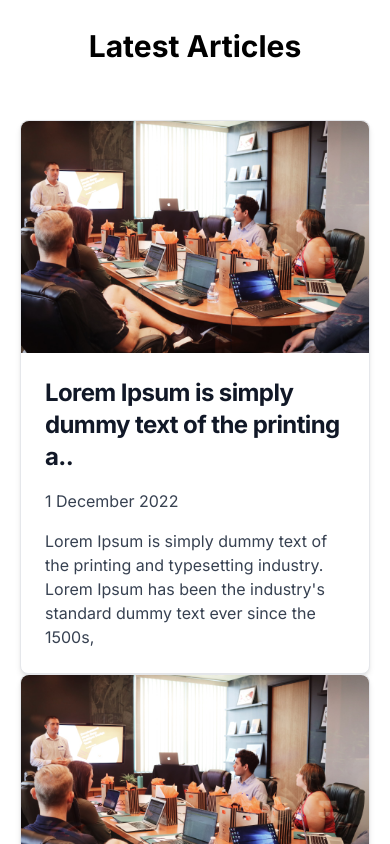
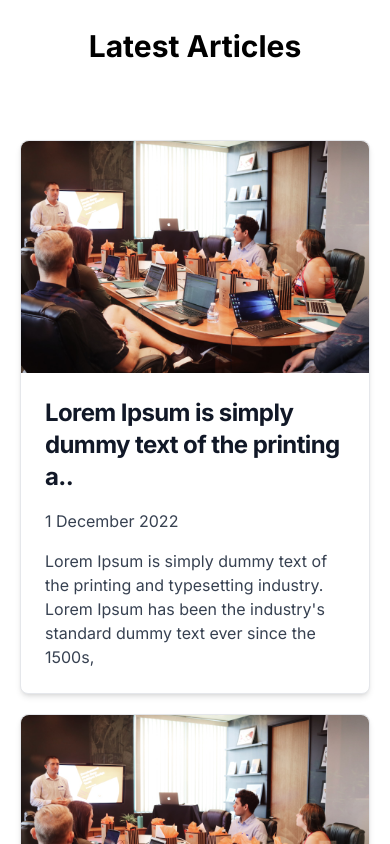
Before and after one commit to fikriymnn/tys-cons, a Next.js app: page / in a window 390 px wide. Shown: the part 2500-3344 px from the top of the page. Built offline with nearby package versions, Linux system fonts and the light colour scheme.

Commit message:
Update CustomCard.jsx
responsive on CustomCard.jsx

```diff
--- a/src/components/CustomCard.jsx
+++ b/src/components/CustomCard.jsx
@@ -3,7 +3,7 @@ import React from 'react';
 import { Card } from 'flowbite-react';
 function CustomCard({ text, isi, isi2 }) {
      return (
-          <Card className='transform hover:-translate-y-6 '
+          <Card className='transform hover:-translate-y-6 my-5 '
                imgAlt="Meaningful alt text for an image that is not purely decorative"
                imgSrc="/assets/images/bgtys.png"
           >
```
